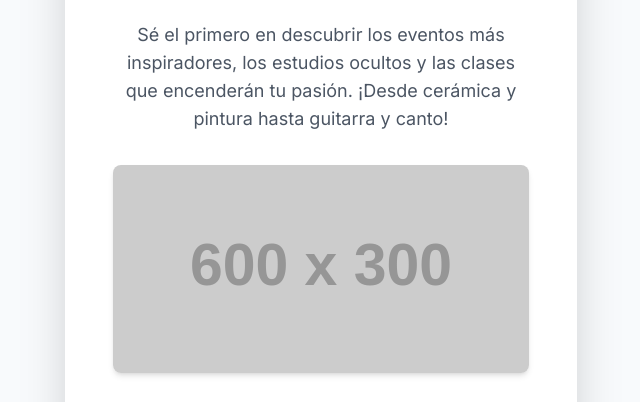
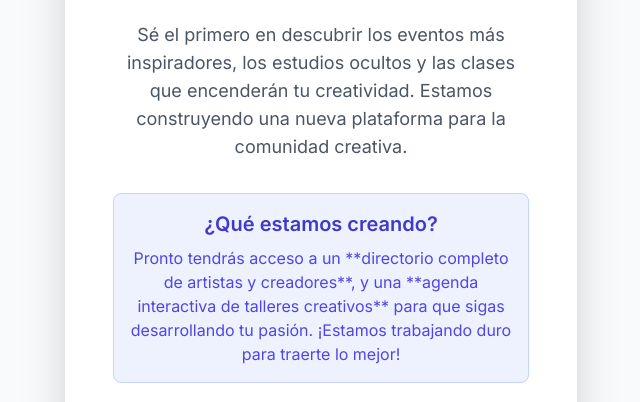
Before and after one commit to miriamcoll/craftivia-web, a plain HTML site: page users.html in a window 1280 px wide. Shown: the part 323-725 px from the top of the page, without its empty margins (319-959 px from the left). Drawn offline with nearby package versions, Linux system fonts and the light colour scheme; placeholder pictures from the web are drawn by us.

Commit message:
Update users.html

```diff
--- a/users.html
+++ b/users.html
@@ -29,12 +29,14 @@
             ¿Buscas talleres de arte y música únicos en Barcelona?
         </h2>
         <p class="text-gray-600 mb-8 text-base md:text-lg">
-            Sé el primero en descubrir los eventos más inspiradores, los estudios ocultos y las clases que encenderán tu pasión. ¡Desde cerámica y pintura hasta guitarra y canto!
+            Sé el primero en descubrir los eventos más inspiradores, los estudios ocultos y las clases que encenderán tu creatividad. Estamos construyendo una nueva plataforma para la comunidad creativa.
         </p>
-
-        <!-- Imagen Inspiradora -->
-        <img src="https://placehold.co/600x300/6366f1/ffffff?text=Tu+pr%C3%B3xima+aventura+creativa" alt="Imagen inspiradora de arte y música" class="rounded-lg mb-8 w-full h-auto object-cover shadow-md">
-
+        <div class="bg-indigo-50 p-4 rounded-lg mb-6 border border-indigo-200">
+            <h2 class="text-xl font-semibold text-indigo-700 mb-2">¿Qué estamos creando?</h2>
+            <p class="text-indigo-600">
+                Pronto tendrás acceso a un **directorio completo de artistas y creadores**, y una **agenda interactiva de talleres creativos** para que sigas desarrollando tu pasión. ¡Estamos trabajando duro para traerte lo mejor!
+            </p>
+        </div>
         <!-- Formulario de Suscripción -->
         <div class="mb-6">
             <p class="text-gray-700 text-xl font-semibold mb-4">
```
